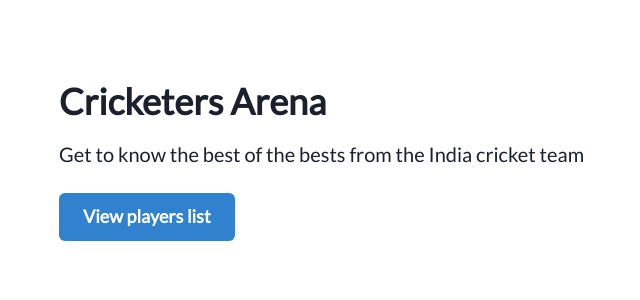
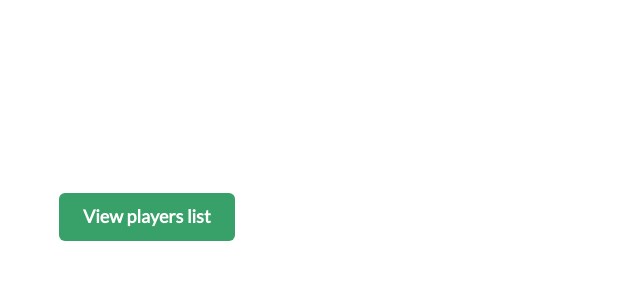
Before and after one commit to iamyusufali/cricketers-app, a React (Vite) app: page / in a window 1280 px wide. Shown: the top 300 px of the page, without its empty margins (301-941 px from the left). Built offline with nearby package versions, Linux system fonts and the light colour scheme.

Commit message:
style home page, prettier config updates

```diff
--- a/src/pages/Home.tsx
+++ b/src/pages/Home.tsx
@@ -4,11 +4,15 @@ import { Link } from 'react-router-dom';
 
 const HomePage = () => {
 	return (
-		<Box mx='auto' mt='5em' maxW='35em'>
-			<Heading mb={4}>Cricketers Arena</Heading>
-			<Text fontSize='xl'>Get to know the best of the bests from the India cricket team</Text>
+		<Box mx='auto' pt='5em' maxW='35em'>
+			<Heading color='white' mb={4}>
+				Cricketers Arena
+			</Heading>
+			<Text color='white' fontSize='xl'>
+				Get to know the best of the bests from the India cricket team
+			</Text>
 			<Link to='/players'>
-				<Button size='lg' colorScheme='blue' mt='24px'>
+				<Button size='lg' colorScheme='green' mt='24px'>
 					View players list
 				</Button>
 			</Link>
```
Also changed, not shown: .prettierrc.json.
